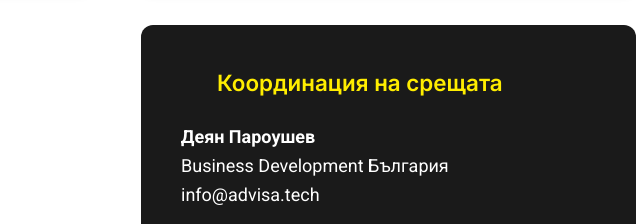
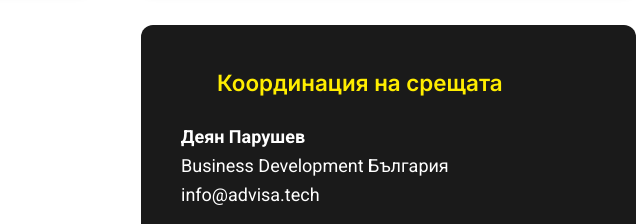
Before and after one commit to deyan-paroushev/fartools-praktiker, a plain HTML site: page index.html in a window 1280 px wide. Shown: the part 9220-9444 px from the top of the page, 524-1164 px from the left. Drawn offline with nearby package versions, Linux system fonts and the light colour scheme; some icons are missing.

```diff
--- a/index.html
+++ b/index.html
@@ -571,7 +571,7 @@
 
           <div class="contact-info">
             <h3><i data-feather="mail" class="feather"></i>Координация на срещата</h3>
-            <p><strong style="color: white;">Деян Пароушев</strong><br />Business Development България<br />info@advisa.tech</p>
+            <p><strong style="color: white;">Деян Парушев</strong><br />Business Development България<br />info@advisa.tech</p>
             <p><strong style="color: white;">Mathieu Guibert</strong><br />Export Director, FARGROUP EUROPE<br />m.guibert@groupe-sigma.net</p>
           </div>
         </div>
@@ -629,4 +629,5 @@
     }
   </script>
 </body>
+
 </html>
```
